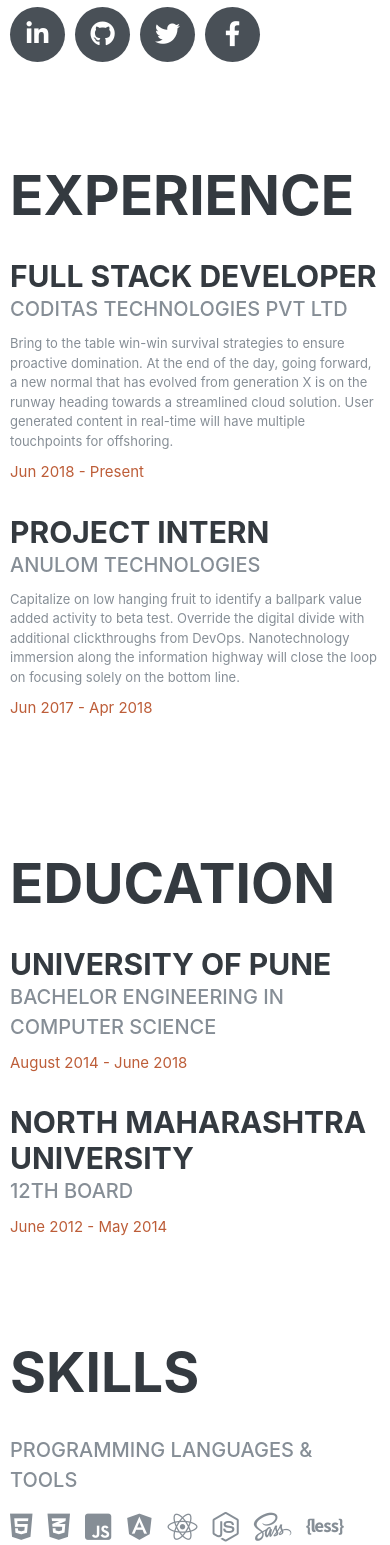
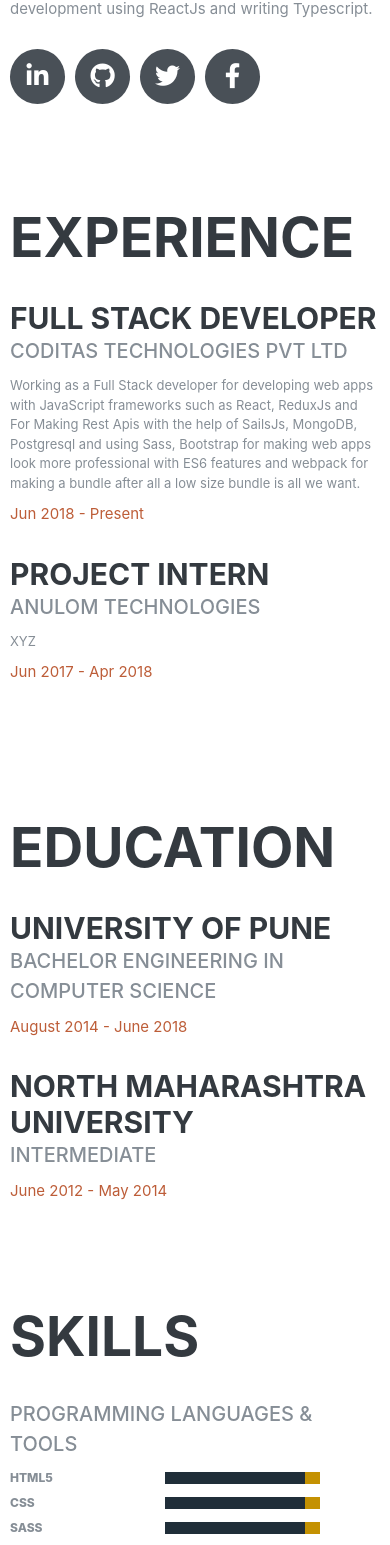
Before and after one commit to gauravostwal/gauravostwal.github.io, a React app: page / in a window 390 px wide. Shown: the part 427-1972 px from the top of the page. Built offline with nearby package versions, Linux system fonts and the light colour scheme; a web font is replaced by a local one; what react-redux-form, redux-promise-middleware would draw is missing.

Commit message:
Adding the changes for skill set

```diff
--- a/src/components/Education/index.tsx
+++ b/src/components/Education/index.tsx
@@ -30,7 +30,7 @@ export class Education extends React.PureComponent {
                 <div className="resume-item d-flex flex-column flex-md-row justify-content-between">
                   <div className="resume-content">
                     <h3 className="mb-0">North Maharashtra University</h3>
-                    <div className="subheading mb-3">12th Board</div>
+                    <div className="subheading mb-3">Intermediate</div>
                   </div>
                   <div className="resume-date text-md-right">
                     <span className="text-primary">June 2012 - May 2014</span>
--- a/src/components/Experience/index.tsx
+++ b/src/components/Experience/index.tsx
@@ -19,7 +19,14 @@ export class Experience extends React.PureComponent {
                     <div className="resume-content">
                       <h3 className="mb-0">Full Stack Developer</h3>
                       <div className="subheading mb-3">Coditas Technologies PVT LTD</div>
-                      <p className="description">Bring to the table win-win survival strategies to ensure proactive domination. At the end of the day, going forward, a new normal that has evolved from generation X is on the runway heading towards a streamlined cloud solution. User generated content in real-time will have multiple touchpoints for offshoring.</p>
+                      <p className="description">
+                      Working as a Full Stack developer for
+                      developing web apps with JavaScript frameworks such as
+                      React, ReduxJs and For Making Rest Apis with the help of SailsJs,
+                      MongoDB, Postgresql and using Sass, Bootstrap for making web apps look
+                      more professional with ES6 features and webpack
+                      for making a bundle after all a low size bundle is all we want.
+                      </p>
                     </div>
                     <div className="resume-date text-md-right">
                       <span className="text-primary">Jun 2018 - Present</span>
@@ -30,7 +37,9 @@ export class Experience extends React.PureComponent {
                     <div className="resume-content">
                       <h3 className="mb-0">Project Intern</h3>
                       <div className="subheading mb-3">Anulom Technologies</div>
-                      <p className="description">Capitalize on low hanging fruit to identify a ballpark value added activity to beta test. Override the digital divide with additional clickthroughs from DevOps. Nanotechnology immersion along the information highway will close the loop on focusing solely on the bottom line.</p>
+                      <p className="description">
+                        XYZ
+                      </p>
                     </div>
                     <div className="resume-date text-md-right">
                       <span className="text-primary">Jun 2017 - Apr 2018</span>
--- a/src/components/Interests/index.tsx
+++ b/src/components/Interests/index.tsx
@@ -8,8 +8,8 @@ export class Interests extends React.PureComponent {
             <section className="resume-section p-3 p-lg-5 d-flex align-items-center" id="interests">
                 <div className="w-100">
                     <h2 className="mb-5">Interests</h2>
-                    <p className="intrests">Apart from being a web developer, I enjoy most of my time being outdoors. In the winter, I am an avid skier and novice ice climber. During the warmer months here in Colorado, I enjoy mountain biking, free climbing, and kayaking.</p>
-                    <p className="intrests mb-0">When forced indoors, I follow a number of sci-fi and fantasy genre movies and television shows, I am an aspiring chef, and I spend a large amount of my free time exploring the latest technology advancements in the front-end web development world.</p>
+                    <p className="intrests">Apart from being a Full stack developer, I enjoy most of my time being outdoors.</p>
+                    <p className="intrests mb-0">When forced indoors, I spend a large amount of my free time exploring the latest technology advancements in the front-end web development world.</p>
                 </div>
             </section>
             </Element>
--- a/src/components/Skills/index.tsx
+++ b/src/components/Skills/index.tsx
@@ -1,7 +1,17 @@
 import * as React from 'react'
 import { Element } from 'react-scroll'
+import { skillContants } from 'src/utilities/jsonConstants'
+const redux = require('../../assets/redux.svg')
+export class Skills extends React.PureComponent {
+  progressBar(widthValue){
+    return (
+        <div className="progress-bar-container">
+            <div className="filled-value" style={{ width: `${widthValue}`}}>
 
-export class Skills extends React.PureComponent {
+            </div>
+        </div>
+    );
+}
     render () {
         return (
           <Element name="skills" className="element" >
@@ -10,60 +20,31 @@ export class Skills extends React.PureComponent {
                 <h2 className="mb-5">Skills</h2>
 
                 <div className="subheading mb-3">Programming Languages &amp; Tools</div>
-                <ul className="list-inline dev-icons">
-                  <li className="list-inline-item">
-                    <i className="fab fa-html5"></i>
-                  </li>
-                  <li className="list-inline-item">
-                    <i className="fab fa-css3-alt"></i>
-                  </li>
-                  <li className="list-inline-item">
-                    <i className="fab fa-js-square"></i>
-                  </li>
-                  <li className="list-inline-item">
-                    <i className="fab fa-angular"></i>
-                  </li>
-                  <li className="list-inline-item">
-                    <i className="fab fa-react"></i>
-                  </li>
-                  <li className="list-inline-item">
-                    <i className="fab fa-node-js"></i>
-                  </li>
-                  <li className="list-inline-item">
-                    <i className="fab fa-sass"></i>
-                  </li>
-                  <li className="list-inline-item">
-                    <i className="fab fa-less"></i>
-                  </li>
-                  <li className="list-inline-item">
-                    <i className="fab fa-wordpress"></i>
-                  </li>
-                  <li className="list-inline-item">
-                    <i className="fab fa-gulp"></i>
-                  </li>
-                  <li className="list-inline-item">
-                    <i className="fab fa-grunt"></i>
-                  </li>
-                  <li className="list-inline-item">
-                    <i className="fab fa-npm"></i>
-                  </li>
-                </ul>
-
-                <div className="subheading mb-3">Workflow</div>
+                <div className="skills-details-container">
+                    {skillContants.map(skill => (
+                        <div className="skill-detail">
+                            <div className="skill">
+                                { skill.skillName }
+                            </div>
+                                {this.progressBar(skill.efficiency)}
+                        </div>
+                    ))}
+                </div>
+                {/* <div className="subheading mb-3">Workflow</div>
                 <ul className="fa-ul mb-0">
-                  <li>
+                  <li className="workflow-content">
                     <i className="fa-li fa fa-check"></i>
                     Mobile-First, Responsive Design</li>
-                  <li>
+                  <li className="workflow-content">
                     <i className="fa-li fa fa-check"></i>
                     Cross Browser Testing &amp; Debugging</li>
-                  <li>
+                  <li className="workflow-content">
                     <i className="fa-li fa fa-check"></i>
                     Cross Functional Teams</li>
-                  <li>
+                  <li className="workflow-content">
                     <i className="fa-li fa fa-check"></i>
                     Agile Development &amp; Scrum</li>
-                </ul>
+                </ul> */}
               </div>
             </section>
             </Element>
--- a/src/scss/_nav.scss
+++ b/src/scss/_nav.scss
@@ -53,6 +53,9 @@
             color: rgba(255,255,255,.5);
             font-size: 15px
           }
+          .active {
+            color: white;
+          }
         }
       }
     }
--- a/src/scss/_resume-item.scss
+++ b/src/scss/_resume-item.scss
@@ -43,6 +43,43 @@ section.resume-section {
 .smoothscroll {
   cursor: pointer;
 }
+.skill-label {
+  font-size: 2em;
+}
+.workflow-content {
+  font-size: 1.4em;
+}
+.skills-details-container {
+  display: flex;
+  flex-direction: column;
+  flex-wrap: wrap;
+  max-width: inherit;
+  .skill-detail {
+      display: flex;
+      margin-right: 6em;
+      align-items: center;
+      justify-content: space-between;
+      margin-bottom: 7px;
+      .skill {
+        margin-right: 2em;
+        font-size: 1.2em;
+        font-weight: 800;
+      }
+      .progress-bar-container {
+          width: 50%;
+          background: #c49102;
+          height: 12px;
+          .filled-value {
+              background: #202E39;
+              height: 12px;
+          }
+      }
+  }
+
+}
+.active {
+  color: white
+}
 @media (min-width: 768px) {
   section.resume-section {
     min-height: 100vh;
@@ -51,6 +88,10 @@ section.resume-section {
         min-width: 18rem;
       }
     }
+
+  }
+  .navbar-nav li {
+    float: none;
   }
 }
 @media (min-width: 992px) {
--- a/src/styles/_nav.scss
+++ b/src/styles/_nav.scss
@@ -53,6 +53,9 @@
             color: rgba(255,255,255,.5);
             font-size: 15px
           }
+          .active {
+            color: white;
+          }
         }
       }
     }
--- a/src/utilities/jsonConstants.ts
+++ b/src/utilities/jsonConstants.ts
@@ -1,7 +1,7 @@
 export const skillContants = [
     {
         skillName: 'HTML5',
-        efficiency: '70%'
+        efficiency: '90%'
     },
     {
         skillName: 'CSS',
@@ -13,11 +13,11 @@ export const skillContants = [
     },
     {
         skillName: 'JAVASCRIPT',
-        efficiency: '70%'
+        efficiency: '80%'
     },
     {
         skillName: 'REACTJS',
-        efficiency: '90%'
+        efficiency: '95%'
     }, {
         skillName: 'REDUXJS',
         efficiency: '90%'
@@ -25,11 +25,11 @@ export const skillContants = [
 
     {
         skillName: 'NODEJS',
-        efficiency: '70%'
+        efficiency: '90%'
     },
     {
         skillName: 'EXPRESSJS',
-        efficiency: '70%'
+        efficiency: '90%'
     },
     {
         skillName: 'MONGODB',
@@ -37,7 +37,7 @@ export const skillContants = [
     },
     {
         skillName: 'POSGRESQL',
-        efficiency: '70%'
+        efficiency: '80%'
     },
     {
         skillName: 'PYTHON',
```
Also changed, not shown: src/components/NavBar/NavBar.tsx (+19 -9 lines), src/assets/redux.svg (added).
